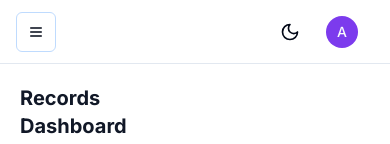
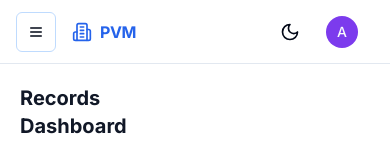
Before and after one commit to ThiyagarajRKO/pvm-app, a Next.js app: page /dashboard in a window 390 px wide. Shown: the top 144 px of the page. Built offline with nearby package versions, Linux system fonts and the light colour scheme.

Commit message:
feat: add mobile branding section to AdminLayout for improved visibility

```diff
--- a/src/components/layout/admin-layout.tsx
+++ b/src/components/layout/admin-layout.tsx
@@ -726,6 +726,16 @@ function AdminLayoutComponent({ children }: AdminLayoutProps) {
           </Button>
         </div>
 
+        {/* Mobile PVM Branding */}
+        <div className="flex items-center space-x-2 md:hidden">
+          <Building2 className="h-5 w-5 text-blue-600 dark:text-blue-400" />
+          <div className="min-w-0 flex-1">
+            <div className="whitespace-nowrap text-base font-bold tracking-tight text-blue-600 dark:text-blue-400">
+              PVM
+            </div>
+          </div>
+        </div>
+
         <div className="hidden md:block">
           <nav className="flex space-x-1 text-sm text-muted-foreground">
             {pathname
```
